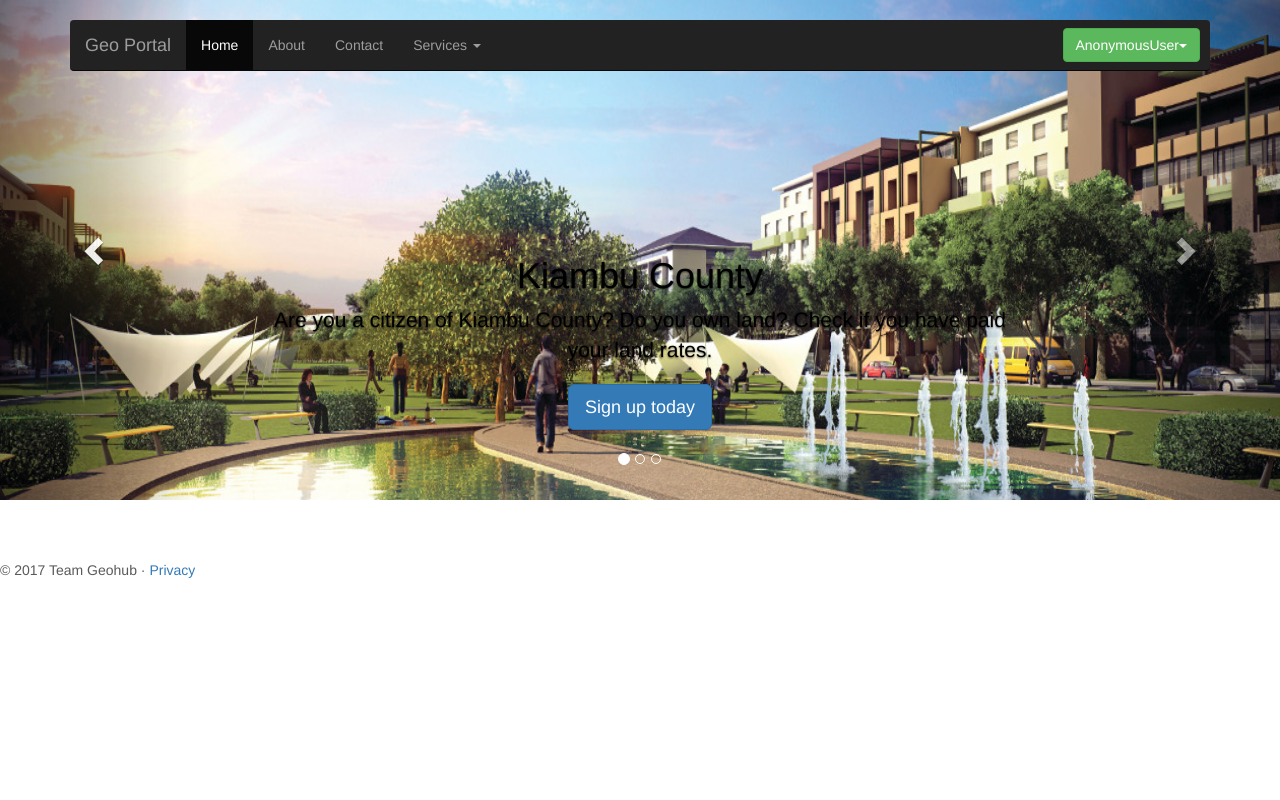
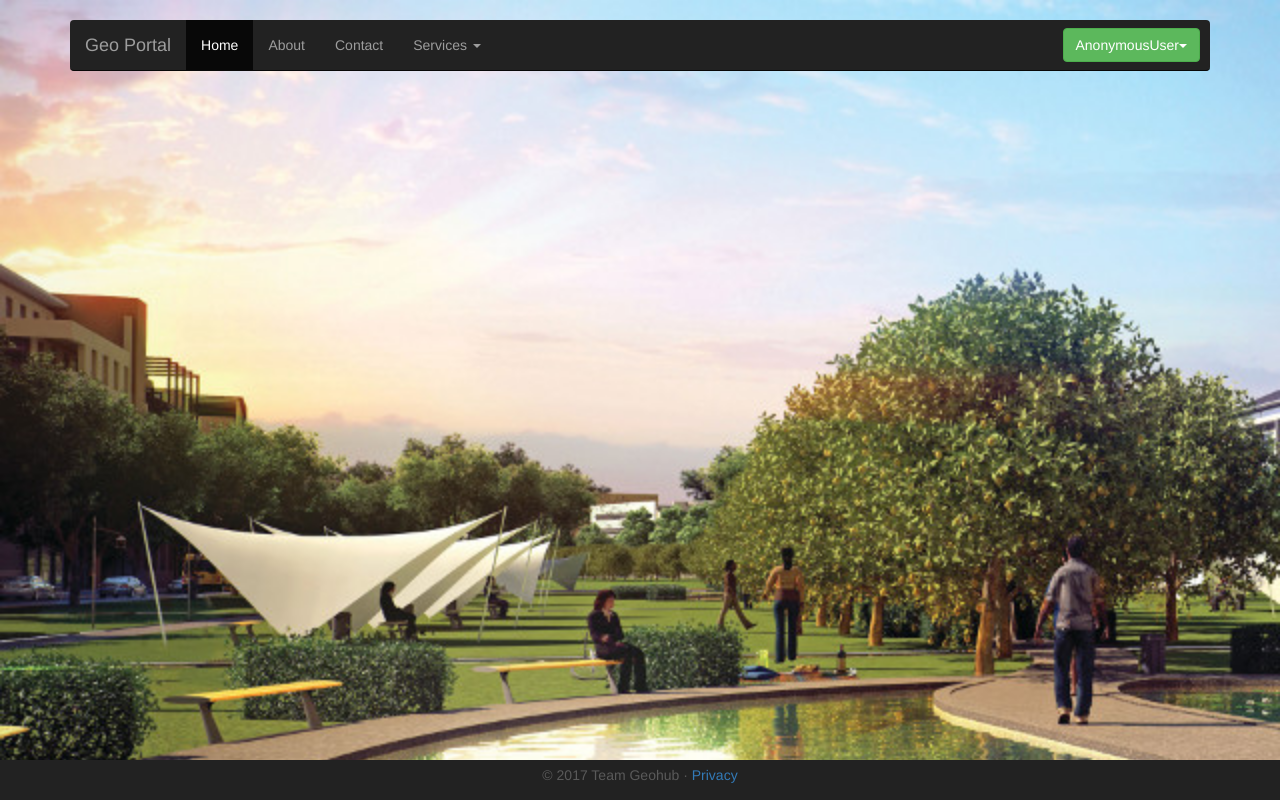
Before and after one commit to Geo-Hub/geoportal, a Django app: page / in a window 1280 px wide. Run offline with Django 3.2, Linux system fonts and the light colour scheme; some libraries are stand-ins or nearby versions.

Commit message:
remove carousel from the homepage and make the picture a background picture

```diff
--- a/main/templates/homebase.html
+++ b/main/templates/homebase.html
@@ -13,19 +13,12 @@
     <title>{{title}}</title>
 	  <link rel="stylesheet" type="text/css" href="{% static 'bootstrap/css/bootstrap.min.css' %}">
     <link rel="stylesheet" type="text/css" href="{% static 'font-awesome/css/font-awesome.min.css' %}">
-    <link href="{% static 'mine/css/carousel.css' %}" rel="stylesheet">
+    <link rel="stylesheet" href="{% static 'mine/css/styles.css' %}">
 
 </head>
 <body>
-  <style type="text/css">
-  .things{
-    color: black;
-  }
-
-  </style>
   <div class="navbar-wrapper">
     <div class="container">
-
       <nav class="navbar navbar-inverse navbar-static-top">
         <div class="container">
           <div class="navbar-header">
@@ -48,7 +41,6 @@
               <li class="dropdown">
                 <a href="#" class="dropdown-toggle" data-toggle="dropdown" role="button" aria-haspopup="true" aria-expanded="false">Services <span class="caret"></span></a>
                 <ul class="dropdown-menu">
-
                   <li><a href="{% url 'registershamba' %}">Register Land</a></li>
                   <li><a href="{% url 'changeowner' %}">Change Ownership</a></li>
                   <li><a href="{% url 'discardshamba' %}">Discard Ownership</a></li>
@@ -61,9 +53,6 @@
               <div class="btn-group">
               <button type="button" class="btn navbar-btn btn-success dropdown-toggle" data-toggle="dropdown" aria-haspopup="true" aria-expanded="false">{{ request.user }}<span class="caret"></span>
               </button>
-
-                <!-- <li class="dropdown">
-                  <a href="#" class="dropdown-toggle" data-toggle="dropdown" role="button" aria-haspopup="true" aria-expanded="false">{{ request.user }}<span class="caret"></span></a> -->
               <ul class="dropdown-menu">
                 {% if not request.user.is_authenticated %}
                 <li><a href="{% url 'registration_register' %}">Register</a></li>
@@ -77,82 +66,23 @@
                 <li><a href="{% url 'auth_logout' %}">Logout</a></li>
                 {% endif %}
               </ul>
+            </ul>
           </div>
         </div>
       </nav>
-
     </div>
   </div>
-
-
-    <!-- Carousel
-    ================================================== -->
-    <div id="myCarousel" class="carousel slide" data-ride="carousel">
-      <!-- Indicators -->
-      <ol class="carousel-indicators">
-        <li data-target="#myCarousel" data-slide-to="0" class="active"></li>
-        <li data-target="#myCarousel" data-slide-to="1"></li>
-        <li data-target="#myCarousel" data-slide-to="2"></li>
-      </ol>
-      <div class="carousel-inner" role="listbox">
-        <div class="item active">
-          <img class="first-slide" src="{% static 'image/marketing/management-of-tatu-city-pic1.jpg' %}" alt="First slide">
-          <div class="container">
-            <div class="carousel-caption things">
-              <h1>Kiambu County</h1>
-              <p>Are you a citizen of Kiambu County? Do you own land? Check if you have paid your land rates. </p>
-              <p><a class="btn btn-lg btn-primary" href="{% url 'registration_register' %}" role="button">Sign up today</a></p>
+  <div class="home-content">
+    {% block content %}
+    {% endblock content %}
   </div>
-          </div>
-        </div>
-        <div class="item">
-          <img class="second-slide" src="{% static 'image/marketing/Tatu-City-Kenya.jpg' %}" alt="Second slide">
-          <div class="container">
-            <div class="carousel-caption things">
-              <h1>The Kiambu Land System</h1>
-              <p>The county has created a portal for all the citizens that own land in Kiambu County to tally and pay their land rates for the purpose of develoment in the county. Help us to help you</p>
-              <p><a class="btn btn-lg btn-primary" href="{% url 'about' %}" role="button">Learn more</a></p>
-            </div>
-          </div>
-        </div>
-        <div class="item">
-          <img class="third-slide" src="{% static 'image/marketing/tatu1.jpg' %}" alt="Third slide">
-          <div class="container">
-            <div class="carousel-caption things">
-              <h1>Our Services</h1>
-              <p>To view more of services and information please check out the services link above</p>
-              <p><a class="btn btn-lg btn-primary" href="{% url 'registration_register' %}" role="button">Sign Up First</a></p>
-            </div>
-          </div>
-        </div>
-      </div>
-      <a class="left carousel-control" href="#myCarousel" role="button" data-slide="prev">
-        <span class="glyphicon glyphicon-chevron-left" aria-hidden="true"></span>
-        <span class="sr-only">Previous</span>
-      </a>
-      <a class="right carousel-control" href="#myCarousel" role="button" data-slide="next">
-        <span class="glyphicon glyphicon-chevron-right" aria-hidden="true"></span>
-        <span class="sr-only">Next</span>
-      </a>
-    </div><!-- /.carousel -->
-
-	{% block content %}
-
-
-
-
-
-
-
-
-	{% endblock content %}
 
   <!-- FOOTER -->
   <footer>
+    <div id="footer-wrapper">
         <p>&copy; 2017 Team Geohub &middot; <a href={% url "about" %}>Privacy</a></p>
+    </div>
   </footer>
-
-    </div><!-- /.container -->
 
   <!-- Bootstrap core JavaScript
   ================================================== -->
--- /dev/null
+++ b/static/our_static/mine/css/styles.css
@@ -0,0 +1,95 @@
+/* GLOBAL STYLES
+-------------------------------------------------- */
+/* Padding below the footer and lighter body text */
+html{
+    height: 100%;
+}
+body {
+    height: 100%;
+    padding-bottom: 40px;
+    color: #5a5a5a;
+    background-image: url("/static/image/marketing/management-of-tatu-city-pic1.jpg");
+    background-size: cover;
+}
+
+
+/* CUSTOMIZE THE NAVBAR
+-------------------------------------------------- */
+
+/* Special class on .container surrounding .navbar, used for positioning it into place. */
+.navbar-wrapper {
+    position: absolute;
+    top: 0;
+    right: 0;
+    left: 0;
+    z-index: 20;
+}
+
+/* Flip around the padding for proper display in narrow viewports */
+.navbar-wrapper > .container {
+    padding-right: 0;
+    padding-left: 0;
+}
+.navbar-wrapper .navbar {
+    padding-right: 15px;
+    padding-left: 15px;
+}
+.navbar-wrapper .navbar .container {
+    width: auto;
+}
+.home-content{
+    height: 100%;
+}
+footer{
+    height: 40px;
+    width: 100%;
+    text-align: center;
+    background-color: #5a5a5a;
+    display: table;
+}
+footer > #footer-wrapper{
+    height: 100%;
+    background-color: #222;
+    display: table-cell;
+    vertical-align: middle;
+}
+
+/* RESPONSIVE CSS
+-------------------------------------------------- */
+
+@media (min-width: 768px) {
+    /* Navbar positioning foo */
+    .navbar-wrapper {
+        margin-top: 20px;
+    }
+    .navbar-wrapper .container {
+        padding-right: 15px;
+        padding-left: 15px;
+    }
+    .navbar-wrapper .navbar {
+        padding-right: 0;
+        padding-left: 0;
+    }
+
+    /* The navbar becomes detached from the top, so we round the corners */
+    .navbar-wrapper .navbar {
+        border-radius: 4px;
+    }
+
+    /* Bump up size of carousel content */
+    .carousel-caption p {
+        margin-bottom: 20px;
+        font-size: 21px;
+        line-height: 1.4;
+    }
+
+    .featurette-heading {
+        font-size: 50px;
+    }
+}
+
+@media (min-width: 992px) {
+    .featurette-heading {
+        margin-top: 120px;
+    }
+}
```
Lines whose indentation alone changed are shown as unchanged.
